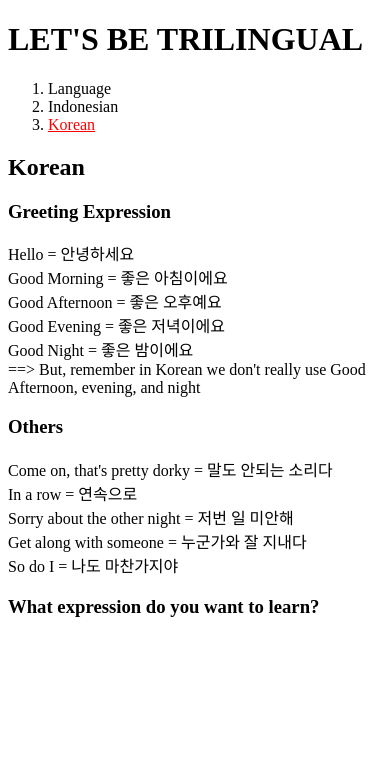
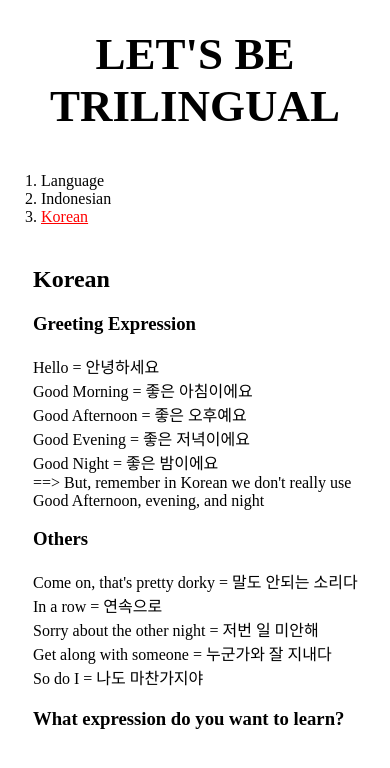
Before and after one commit to rladmsdkz/Web1, a plain HTML site: page 3.html in a window 390 px wide. Drawn offline with Linux system fonts and the light colour scheme; a script that the page names is missing.

Commit message:
Add files via upload

```diff
--- a/3.html
+++ b/3.html
@@ -3,12 +3,7 @@
 <head>
   <title>TRILINGUAL-Korean</title>
   <meta charset="utf-8">
-  <style>
-    a {
-      color:black; text-decoration: none;
-    }
-  </style>
-
+  <link rel="stylesheet" href="style.css">
   <!-- Global site tag (gtag.js) - Google Analytics -->
   <script async src="https://www.googletagmanager.com/gtag/js?id=UA-220866086-1"></script>
   <script>
@@ -24,11 +19,13 @@
 </head>
 <body>
   <h1><a href="index.html">LET'S BE TRILINGUAL</a></h1>
+  <div id="grid">
   <ol>
     <li><a href="1.html">Language</a></li>
     <li><a href="2.html">Indonesian</a></li>
     <li><a href="3.html" style="color:red; text-decoration:underline">Korean</a></li>
   </ol>
+  <div id="article">
   <h2>Korean</h2>
   <h3> Greeting Expression</h3>
   <p>
@@ -46,11 +43,11 @@
     Sorry about the other night = 저번 일 미안해<br>
     Get along with someone = 누군가와 잘 지내다<br>
     So do I = 나도 마찬가지야<br>
-  <p>
+  </p>
+    <h3>What expression do you want to learn?</h3>
+  </div>
 
 
-  <p>
-    <h3>What expression do you want to learn?</h3>
     <div id="disqus_thread"></div>
   <script>
       /**
@@ -75,6 +72,6 @@
 
 
 
-
+</div>
   </body>
   </html>
--- /dev/null
+++ b/style.css
@@ -0,0 +1,43 @@
+<style>
+body{
+  margin:0;
+}
+a {
+  color:black; text-decoration: none;
+}
+h1 {
+  font-size:45px;
+  text-align:center;
+  border-bottom:1px solid gray;
+  margin:0;
+  padding:20px;
+}
+ol{
+  border-right:1px solid gray;
+  width: 100px;
+  margin:0;
+  padding:20px;
+}
+#grid{
+  display: grid;
+  grid-template-columns: 150px 1fr;
+}
+#grid ol{
+  padding-left:33px;
+}
+#grid #article{
+  padding-left: 25px;
+}
+@media(max-width:800px){
+  #grid{
+    display: block;
+  }
+  ol{
+    border-right:none;
+  }
+  h1 {
+    border-bottom:none;
+  }
+}
+
+</style>
```
Also changed, not shown: 1.html (+6 -5 lines), 2.html (+8 -8 lines), box.html (added, +21 -0 lines), grid.html (added, +24 -0 lines), index.html (+6 -10 lines), mediaquary.html (added, +23 -0 lines).
